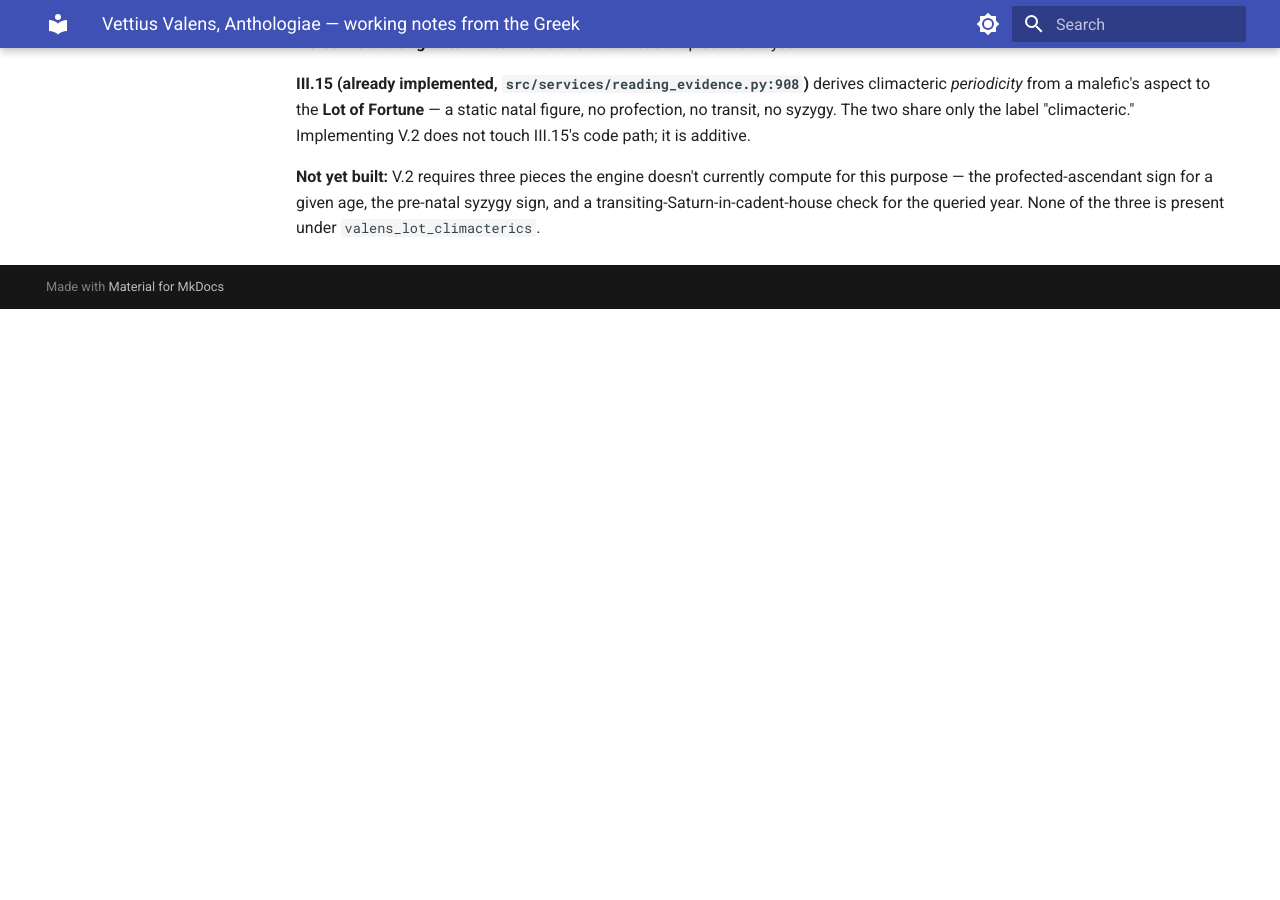
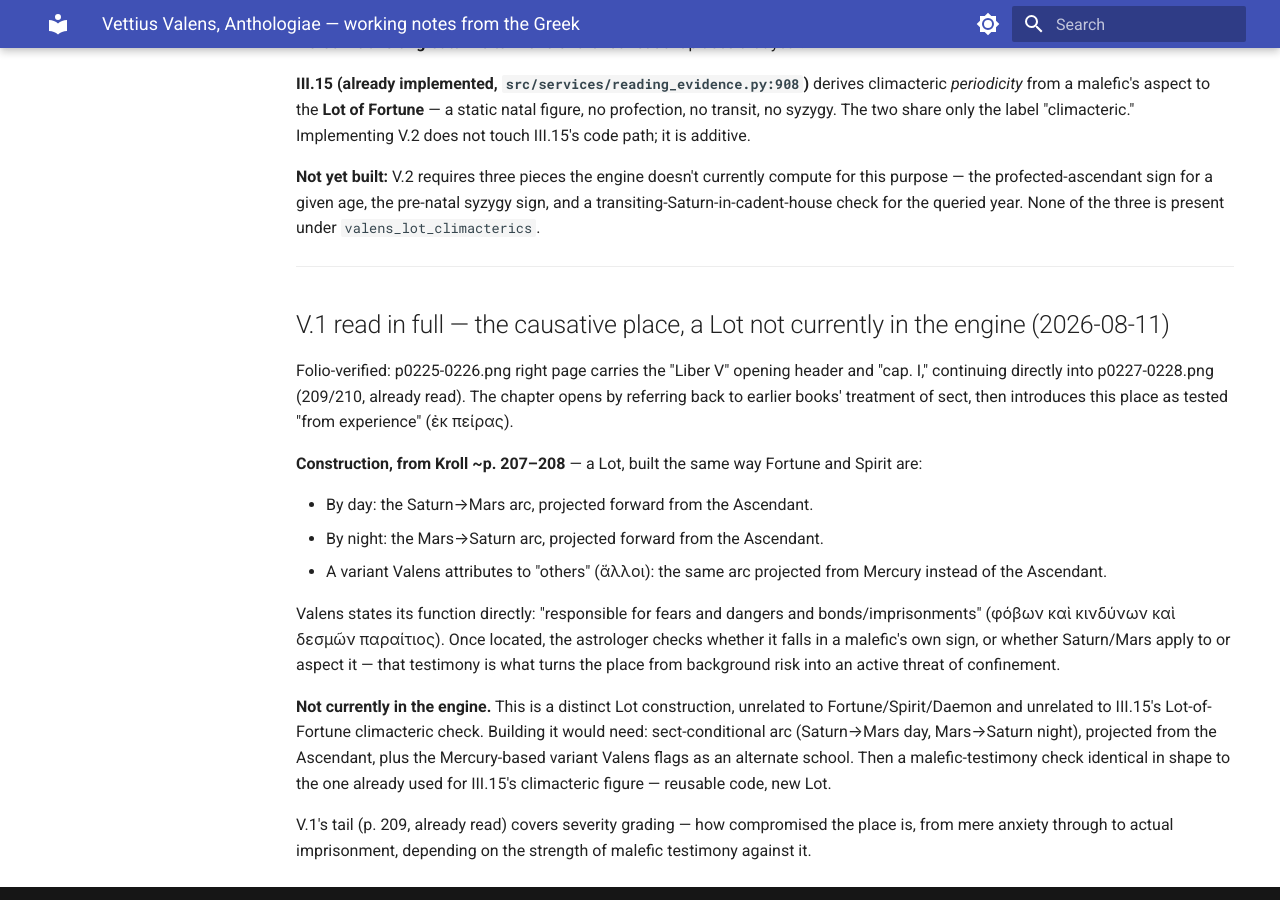
Before and after one commit to Bender1011001/traditional-astrology-engine, an MkDocs documentation site: the page built from docs/sources/valens_greek_notes.md, in a window 1280 px wide and 900 px high, scrolled down 63242 px. Built offline with MkDocs 1.6.1 and Material for MkDocs 9.7.7, drawn with Linux system fonts in a browser that asks for light colours; before the commit the page ends 63551 px from its top, so only the background shows below that.

Commit message:
Valens V.1: the causative place, a Lot construction not yet built
Read the opening definition (Kroll ~pp. 207-208), closing the gap left
by the earlier tail-only pass at p. 209. This is a Lot, built the same
way as Fortune and Spirit but from Saturn and Mars: by day the arc
Saturn-to-Mars projected from the Ascendant, by night Mars-to-Saturn,
with a variant Valens attributes to other astrologers that projects
from Mercury instead. He states its job directly - responsible for
fears, dangers, and imprisonment - and the check is whether malefics
own or aspect the resulting place.

Distinct from III.15 (Lot of Fortune) and from V.2 (profected ascendant
+ syzygy). Three separate techniques now read this session, none of
which the engine currently implements as V.1 or V.2 describe them.

Co-Authored-By: Claude Sonnet 5 <noreply@anthropic.com>

```diff
--- a/docs/sources/valens_greek_notes.md
+++ b/docs/sources/valens_greek_notes.md
@@ -1601,3 +1601,21 @@ Mechanism: (1) annual profection from the **ascendant** — a sign per year of a
 **III.15 (already implemented, `src/services/reading_evidence.py:908`)** derives climacteric *periodicity* from a malefic's aspect to the **Lot of Fortune** — a static natal figure, no profection, no transit, no syzygy. The two share only the label "climacteric." Implementing V.2 does not touch III.15's code path; it is additive.
 
 **Not yet built:** V.2 requires three pieces the engine doesn't currently compute for this purpose — the profected-ascendant sign for a given age, the pre-natal syzygy sign, and a transiting-Saturn-in-cadent-house check for the queried year. None of the three is present under `valens_lot_climacterics`.
+
+---
+
+## V.1 read in full — the causative place, a Lot not currently in the engine (2026-08-11)
+
+Folio-verified: p0225-0226.png right page carries the "Liber V" opening header and "cap. I," continuing directly into p0227-0228.png (209/210, already read). The chapter opens by referring back to earlier books' treatment of sect, then introduces this place as tested "from experience" (ἐκ πείρας).
+
+**Construction, from Kroll ~p. 207–208** — a Lot, built the same way Fortune and Spirit are:
+
+- By day: the Saturn→Mars arc, projected forward from the Ascendant.
+- By night: the Mars→Saturn arc, projected forward from the Ascendant.
+- A variant Valens attributes to "others" (ἄλλοι): the same arc projected from Mercury instead of the Ascendant.
+
+Valens states its function directly: "responsible for fears and dangers and bonds/imprisonments" (φόβων καὶ κινδύνων καὶ δεσμῶν παραίτιος). Once located, the astrologer checks whether it falls in a malefic's own sign, or whether Saturn/Mars apply to or aspect it — that testimony is what turns the place from background risk into an active threat of confinement.
+
+**Not currently in the engine.** This is a distinct Lot construction, unrelated to Fortune/Spirit/Daemon and unrelated to III.15's Lot-of-Fortune climacteric check. Building it would need: sect-conditional arc (Saturn→Mars day, Mars→Saturn night), projected from the Ascendant, plus the Mercury-based variant Valens flags as an alternate school. Then a malefic-testimony check identical in shape to the one already used for III.15's climacteric figure — reusable code, new Lot.
+
+V.1's tail (p. 209, already read) covers severity grading — how compromised the place is, from mere anxiety through to actual imprisonment, depending on the strength of malefic testimony against it.
```
